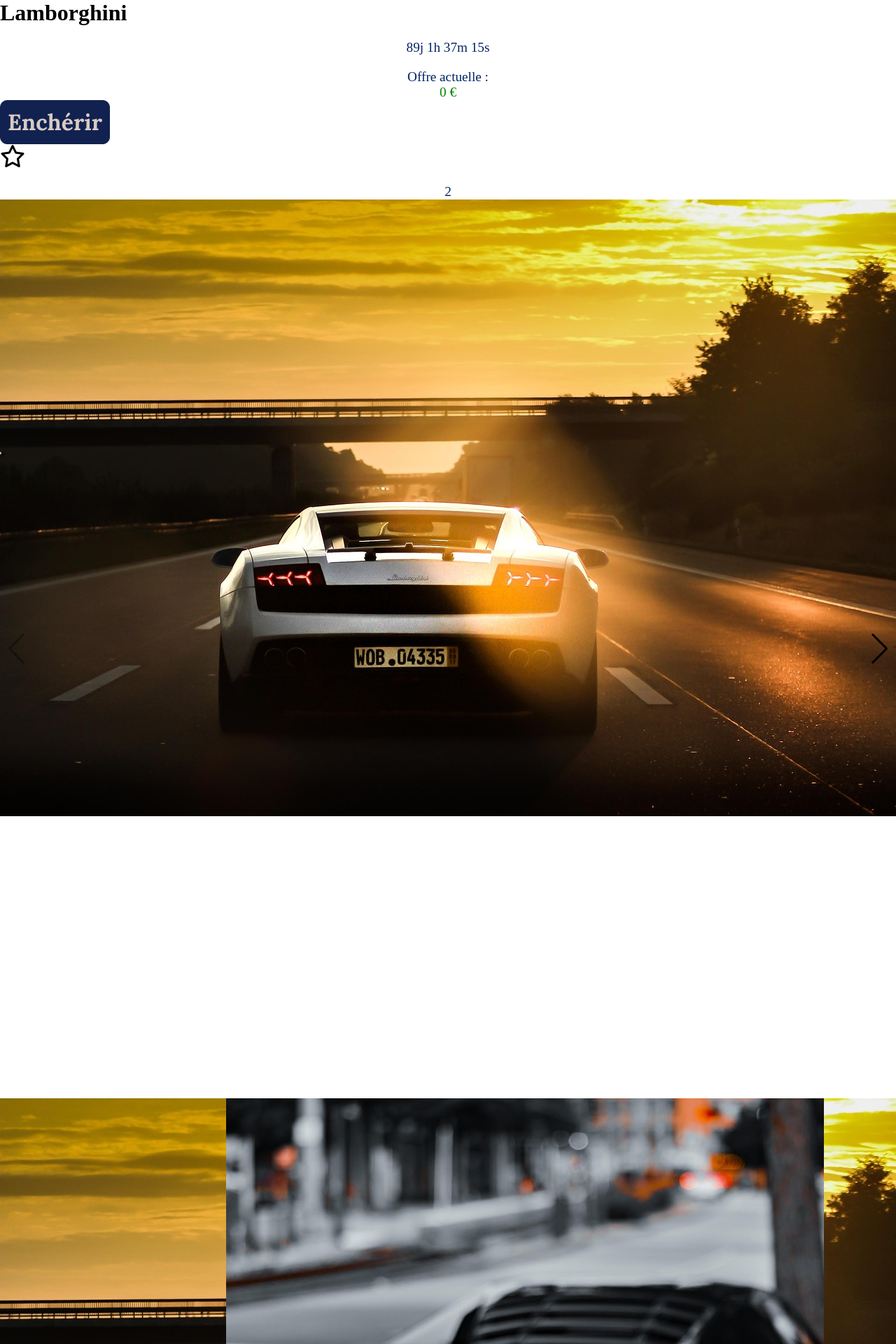
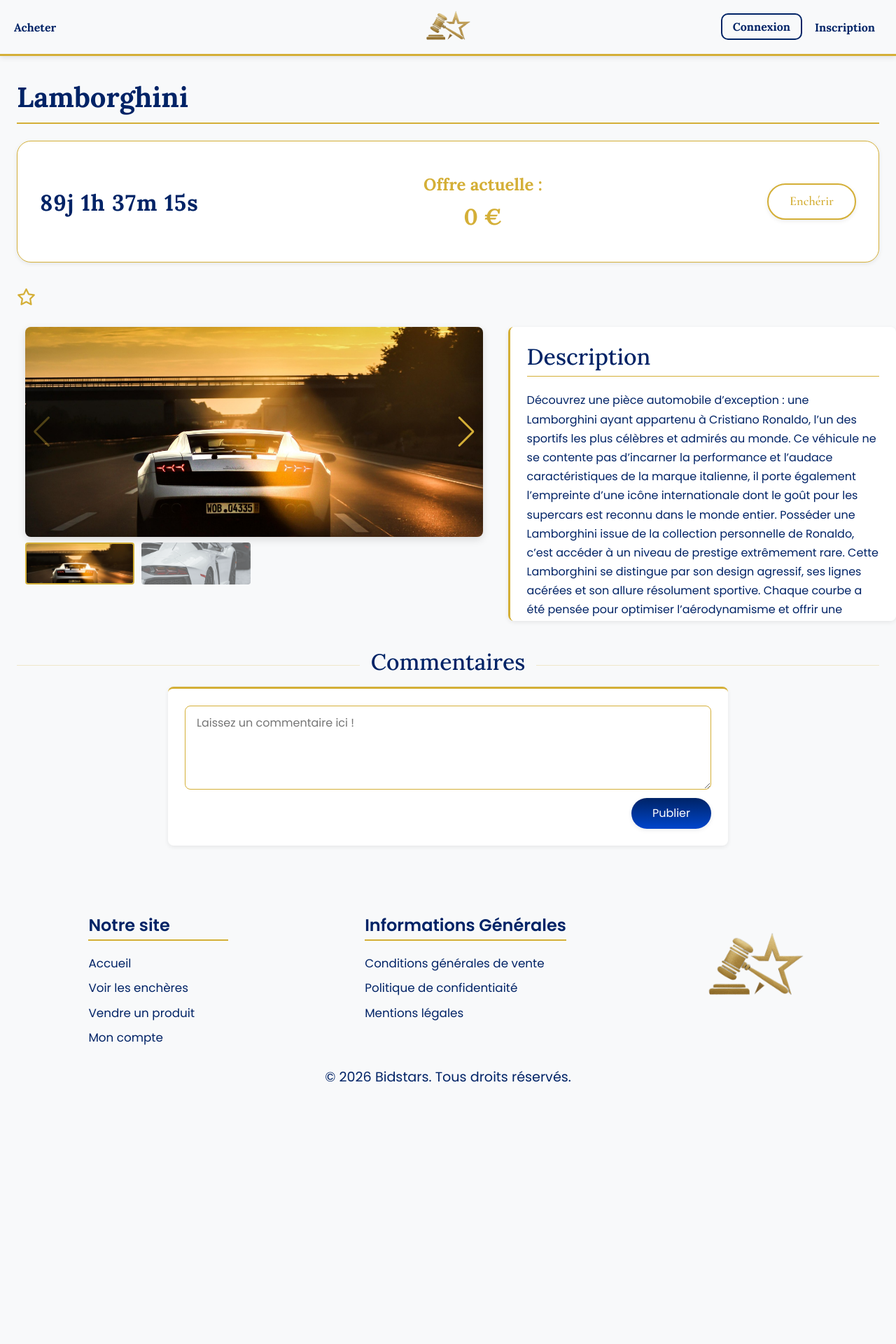
Before and after one commit to MIWOUB/2025-sae-site-encheres-celebrite, a PHP site: page /index.php?action=product&id=1 in a window 1280 px wide. Shown: the top 1920 px of the page at 70% size. After the commit the page ends 1546 px from the top, so only its background shows below. Run offline with PHP 8.4, Linux system fonts and the light colour scheme; data comes from the database, SQL or seed files in the repository; some libraries are stand-ins or nearby versions.

Commit message:
feat(product): amélioration CSS page produit

```diff
--- a/newMVC/templates/Style/product.css
+++ b/newMVC/templates/Style/product.css
@@ -1,28 +1,5 @@
-:root {
-    --Sapphire: #3C507D;
-    --Royal-blue: #112250;
-    --Quicksand: #E0C58F;
-    --Swan-wing: #F5F0E9;
-    --Sheelstone: #D9CBC2;
-    --Gold: #D2A047;
-    --Green: #3A7F4F;
-    --Red: #C0392B;
 
-    --H1-font: "Lora", serif;
-    --H1-size: 40px;
-    --H1-weight: 700;
-
-    --H2-font: "Lora", serif;
-    --H2-size: 32px;
-    --H2-weight: 700;
-
-    --H3-font: "Lora", serif;
-    --H3-size: 24px;
-    --H3-weight: 700;
-
-    --p-font: "Poppins", serif;
-    --p-size: 16px;
-}
+@import url('../style/variables.css');
 
 * {
     margin: 0;
@@ -30,189 +7,309 @@
     box-sizing: border-box;
 }
 
-/* POP UP */
+body {
+    margin: 0;
+    padding: 0;
+    background-color: var(--color-background);
+}
+main {
 
-.popup {
-    display: none;
-    position: fixed;
-    top: 0;
-    left: 0;
-    width: 100%;
-    height: 100%;
-    background: rgba(17, 34, 80, 0.5);
-    z-index: 1000;
+    max-width: 100%;
+    padding: 40px 24px;
+    padding-top: calc(var(--navbar-height) + 40px);
+    background-color: var(--color-background);
+    font-family: var(--font-body);
+    color: var(--color-blue);
 }
 
-#closeBtn {
-    position: absolute;
-    top: -15px;
-    right: -15px;
-    background-color: var(--Gold);
-    padding: 20px;
-    border: 2px solid var(--Gold);
-    border-radius: 50px;
+/* ============================================ */
+/* TITRE H1                                     */
+/* ============================================ */
+
+main h1 {
+    font-family: var(--font-title);
+    font-size: var(--text-h1);
+    font-weight: 700;
+    color: var(--color-blue);
+    margin-bottom: 24px;
+    padding-bottom: 12px;
+    border-bottom: 2px solid var(--color-gold);
 }
 
-#closeBtn span {
-    top: 50%;
-    left: 50%;
-    height: 3px;
-    width: 60%;
-    background-color: var(--Royal-blue);
-    border-radius: 25px;
-    position: absolute;
+/* ============================================ */
+/* BLOC HAUT DE PAGE : timer + prix + bouton    */
+/* ============================================ */
+
+.product-header {
+    display: flex;
+    align-items: center;
+    justify-content: space-between;
+    flex-wrap: wrap;
+    gap: 20px;
+    background-color: var(--color-white);
+    border: 1px solid var(--color-gold);
+    border-radius: var(--radius-md);
+    padding: 24px 32px;
+    margin-bottom: 32px;
+    box-shadow: var(--shadow-sm);
 }
 
-#closeBtn span:nth-child(1) {
-    transform: translate(-50%, -50%) rotate(45deg);
+/* Timer */
+.timer {
+    font-family: var(--font-title);
+    font-size: var(--text-h2);
+    font-weight: 700;
+    color: var(--color-blue);
+    letter-spacing: 1px;
+    white-space: nowrap;
 }
 
-#closeBtn span:nth-child(2) {
-    transform: translate(-50%, -50%) rotate(-45deg);
+/* Bloc prix */
+.product-price p {
+    font-family: var(--font-title);
+    font-size: var(--text-h3);
+    font-weight: 700;
+    color: var(--color-gold);
+    text-align: center;
 }
 
-.popup div {
-    position: relative;
-    top: 100px;
-    background-color: var(--Swan-wing);
-    color: var(--Royal-blue);
-    margin: 10px auto;
-    padding: 20px;
-    width: 400px;
-    border-radius: 20px;
-    font-size: var(--H3-size);
-    font-family: var(--H3-font);
+.product-price span {
+    display: block;
+    font-family: var(--font-title);
+    font-size: var(--text-h2);
+    font-weight: 700;
+    color: var(--color-gold) !important;
+    margin-top: 4px;
 }
 
-.popup div h2 {
-    padding-top: 10px;
-    text-align: center;
-    font-size: var(--H2-size);
-    font-family: var(--H2-font);
-    font-weight: normal;
-    margin: 10px;
+/* Bouton enchérir */
+#bid_button {
+    display: inline-block;
+    padding: 10px 30px;
+    border-radius: var(--radius-lg);
+    background: var(--color-white);
+    border: 2px solid var(--color-gold);
+    color: var(--color-gold);
+    font-family: var(--font-accent);
+    font-size: 1.15rem;
+    font-weight: 600;
+    cursor: pointer;
+    box-shadow: var(--shadow-sm);
+    transition: transform 0.25s ease, box-shadow 0.25s ease, background-color 0.25s ease;
 }
 
-.popup-form {
-    margin-top: 10px;
+#bid_button:hover {
+    background: var(--color-gold);
+    color: var(--color-white);
+    box-shadow: var(--shadow-md);
+    transform: translateY(-4px) scale(1.06);
+}
+
+/* Favori */
+#fav {
+    font-size: 1.5rem;
+    color: var(--color-gold);
+    cursor: pointer;
+    transition: none;
+    display: inline-block;
+    margin-bottom: 24px;
+}
+
+#fav:hover {
+    transform:none;
+}
+
+/* ============================================ */
+/* LAYOUT IMAGE + DESCRIPTION                   */
+/* ============================================ */
+
+.product-layout {
+    display: grid;
+    grid-template-columns: 55% 45%;
+    gap: 24px;
+    align-items: start;
+    margin-bottom: 40px;
+}
+
+.container {
+    width: 100%;
+    min-width: 0;
+}
+
+.mySwiper2 {
+    width: 100%;
+    border-radius: var(--radius-sm);
+    overflow: hidden;
+    box-shadow: var(--shadow-md);
+}
+
+.mySwiper2 img {
+    width: 100%;
+    height: 300px;
+    object-fit: cover;
+    display: block;
+}
+
+.mySwiper {
+    margin-top: 8px;
+    width: 100%;
+}
+
+.mySwiper img {
+    width: 100%;
+    height: 60px;
+    object-fit: cover;
+    border-radius: 4px;
+    opacity: 0.6;
+    transition: opacity 0.2s ease;
+}
+
+.mySwiper .swiper-slide-thumb-active img {
+    opacity: 1;
+    border: 2px solid var(--color-gold);
+}
+
+/* Description droite */
+#product-description {
+    background-color: var(--color-white);
+    border-radius: var(--radius-sm);
+    padding: 24px;
+    box-shadow: var(--shadow-sm);
+    border-left: 3px solid var(--color-gold);
+    max-height: 420px;
+    overflow-y: auto;
+}
+
+#product-description h2 {
+    font-family: var(--font-title);
+    font-size: var(--text-h2);
+    color: var(--color-blue);
+    margin-bottom: 16px;
+    padding-bottom: 8px;
+    border-bottom: 1px solid var(--color-gold);
+}
+
+#product-description p {
+    font-family: var(--font-body);
+    font-size: var(--text-body);
+    color: var(--color-blue);
+    line-height: 1.7;
+    text-align: left;
+}
+
+/* ============================================ */
+/* COMMENTAIRES                                 */
+/* ============================================ */
+
+.product-title {
+    display: flex !important;
+    align-items: center;
+    gap: 16px;
+    margin-bottom: 40px 0 24px 0;
+    text-align: left;
+}
+
+.product-title hr {
+    flex: 1;
+    border: none;
+    border-top: 1px solid var(--color-gold);
+}
+
+.product-title h2 {
+    font-family: var(--font-title);
+    font-size: var(--text-h2);
+    color: var(--color-blue);
+    white-space: nowrap;
+    text-align: left !important;
+}
+
+#product-comment {
+    max-width: 800px;
+    margin: 0 auto;
+    display: flex;
+    flex-direction: column;
+    gap: 16px;
+    margin-bottom: 60px;
+}
+
+#product-comment h3 {
+    font-family: var(--font-body);
+    font-size: var(--text-sm);
+    color: var(--color-sapphire);
+    font-weight: 600;
+    margin-bottom: 4px;
+}
+
+#product-comment h3 a {
+    color: var(--color-gold);
+    text-decoration: none;
+}
+
+#product-comment h3 a:hover {
+    text-decoration: underline;
+}
+
+#product-comment > p {
+    font-family: var(--font-body);
+    font-size: var(--text-body);
+    color: var(--color-blue);
+    background: var(--color-white);
+    border-left: 3px solid var(--color-gold);
+    border-radius: var(--radius-sm);
+    padding: 12px 16px;
+    box-shadow: var(--shadow-sm);
+    margin-bottom: 8px;
+}
+
+/* Formulaire commentaire */
+#comment-form {
     display: flex;
     flex-direction: column;
     gap: 12px;
-    text-align: center;
+    margin-top: 8px;
+    background: var(--color-white);
+    border-radius: var(--radius-sm);
+    padding: 24px;
+    box-shadow: var(--shadow-sm);
+    border-top: 3px solid var(--color-gold);
 }
 
-.popup-form label {
-    text-align: center;
-    padding: 10px;
-}
-
-input {
-    font-size: var(--H2-size);
-    font-family: var(--H2-font);
-    text-align: center;
-    color: var(--Royal-blue);
-    background-color: var(--Swan-wing);
-    border: 1px solid var(--Royal-blue);
-    border-radius: 10px;
-    box-shadow: none;
+#comment-comment {
+    width: 100%;
+    min-height: 120px;
+    padding: 12px 16px;
+    border: 1px solid var(--color-gold);
+    border-radius: var(--radius-sm);
+    font-family: var(--font-body);
+    font-size: var(--text-body);
+    color: var(--color-blue);
+    background-color: var(--color-white);
+    resize: vertical;
     outline: none;
 }
 
-.error-msg {
-    color: var(--Red);
+#comment-comment:focus {
+    border-color: var(--color-blue);
+    box-shadow: var(--shadow-sm);
 }
 
-.btn {
-    color: var(--Sheelstone);
-    background-color: var(--Royal-blue);
-    border: 1px solid var(--Royal-blue);
-    border-radius: 10px;
-    font-size: var(--H2-size);
-    font-family: var(--H2-font);
-    font-weight: var(--H2-weight);
-    padding: 10px;
+/* Bouton Publier */
+#comment-form button {
+    align-self: flex-end;
+    padding: 10px 30px;
+    border-radius: var(--radius-lg);
+    background: var(--gradient-blue);
+    color: var(--color-white);
+    font-size: var(--text-body);
+    font-family: var(--font-body);
+    border: none;
+    cursor: pointer;
+    box-shadow: var(--shadow-sm);
+    transition: transform 0.25s ease, box-shadow 0.25s ease;
 }
 
-.btn-second {
-    color: var(--Royal-blue);
-    background-color: var(--Swan-wing);
-    border: 1px solid var(--Royal-blue);
-    border-radius: 10px;
-    font-size: var(--H2-size);
-    font-family: var(--H2-font);
-    font-weight: var(--H2-weight);
-    padding: 10px;
+#comment-form button:hover {
+    background: var(--color-blue-light);
+    box-shadow: var(--shadow-md);
+    transform: translateY(-4px) scale(1.05);
 }
-
-/* TOAST */
-
-#toastBox {
-    position: fixed;
-    bottom: 30px;
-    right: 30px;
-    display: flex;
-    align-items: flex-end;
-    flex-direction: column;
-    overflow: hidden;
-    padding: 20px;
-}
-
-.toast {
-    width: 400px;
-    height: 80px;
-    background: white;
-    font-weight: 500;
-    margin: 15px 0;
-    box-shadow: 0 0 20px black;
-    z-index: 100000;
-    display: flex;
-    align-items: center;
-    position: relative;
-    transform: translateX(100%);
-    animation: moveToast 0.5s linear forwards;
-}
-
-@keyframes moveToast {
-    100%  {
-        transform: translateX(0);
-    }
-}
-
-.toast i {
-    margin: 0 20px;
-    font-size: 35px;
-    color: green;
-}
-
-.toast.error i {
-    color: red;
-}
-
-.toast.invalid i {
-    color: orange;
-}
-
-.toast::after {
-    content: '';
-    position: absolute;
-    left: 0;
-    bottom: 0;
-    width: 100%;
-    height: 5px;
-    background: green;
-    animation: toastAnim 5s linear forwards;
-}
-
-.toast.error::after {
-    background: red;
-}
-
-.toast.invalid::after {
-    background: orange;
-}
-
-@keyframes toastAnim {
-    100% {
-        width: 0;
-    }
-}
--- a/newMVC/templates/preset/layout.php
+++ b/newMVC/templates/preset/layout.php
@@ -20,8 +20,7 @@ if (isset($_SESSION['user'])) {
     <link rel="icon" type="image/x-icon" href="/favicon.ico">
     <link rel="preconnect" href="https://fonts.googleapis.com">
     <link rel="preconnect" href="https://fonts.gstatic.com" crossorigin>
-    <link href="https://fonts.googleapis.com/css2?family=Lora:ital,wght@0,400..700;1,400..700&display=swap"
-        rel="stylesheet">
+    <link href="https://fonts.googleapis.com/css2?family=Lora:ital,wght@0,400..700;1,400..700&family=Poppins:wght@400;500;600&family=Cormorant+Garamond:wght@400;600&display=swap" rel="stylesheet">
 </head>
 
 <body>
--- a/newMVC/templates/product.php
+++ b/newMVC/templates/product.php
@@ -12,7 +12,7 @@ $script = "templates/JS/favorite.js";
 
 <?php ob_start(); ?>
 
-<!-- <?php include('preset/header.php'); ?> -->
+<?php include('preset/header.php'); ?>
 <link rel="stylesheet" href="https://cdn.jsdelivr.net/npm/swiper@11/swiper-bundle.min.css" />
 <link href="templates/style/stylePopup.css" rel="stylesheet" />
 
@@ -26,39 +26,32 @@ $script = "templates/JS/favorite.js";
 <main>
     <h1><?= $p['title']; ?></h1>
 
+    <div class="product-header">
         <p class="timer" data-end="<?= htmlspecialchars($p['end_date']) ?>"></p>
-
         <div class="product-price">
-        <?php if ($current_price === null) {
-            $current_price = $p['start_price'];
-        }
-        ?>
-        <p>Offre actuelle : <br><span style="color: green">
-                <?= htmlspecialchars(number_format($current_price, 0, ',', ' ')) ?> €
-            </span>
+            <?php if ($current_price === null) { $current_price = $p['start_price']; } ?>
+            <p>Offre actuelle :<br>
+                <span><?= htmlspecialchars(number_format($current_price, 0, ',', ' ')) ?> €</span>
             </p>
+        </div>
+        <button class="main_btn" id="bid_button" type="button" onclick="ouvrirPopup('BidForm')">Enchérir</button>
+    </div>
+    <div id="fav" data-is-fav="<?= $isFav ? 'true' : 'false' ?>">
+        <?= $isFav ? '<i class="fa-solid fa-star"></i>' : '<i class="fa-regular fa-star"></i>'; ?>
     </div>
 
     <input id="currentPrice" type="hidden" name="currentPrice" value=<?= $current_price ?>>
     <input id="idProduct" type="hidden" name="idProduct" value=<?= $p['id_product'] ?>>
 
-    <button class="btn" id="bid_button" type="button" onclick="ouvrirPopup('BidForm')">Enchérir</button>
 
+    <div class="product-layout">
 
-    <div style="font-size: 2em" data-is-fav="<?= $isFav ? 'true' : 'false' ?>" id="fav">
-        <?= $isFav ? '<i class="fa-solid fa-star"></i>' : '<i class="fa-regular fa-star"></i>'; ?>
-    </div>
-    <p><?= $like ?></p>
-
-
-
-
-    <!-- Swiper -->
+    <!-- Swiper GAUCHE -->
     <div class="container">
         <?php if (empty($images)) { ?>
             <p>Aucune image disponible pour cette annonce.</p>
         <?php } else { ?>
-            <div style="--swiper-navigation-color: #000000; --swiper-pagination-color: #000000;" class="swiper mySwiper2">
+            <div style="--swiper-navigation-color: var(--color-gold); --swiper-pagination-color: var(--color-gold);" class="swiper mySwiper2">
                 <div class="swiper-wrapper">
                     <?php foreach ($images as $image) { ?>
                         <div class="swiper-slide">
@@ -66,12 +59,8 @@ $script = "templates/JS/favorite.js";
                         </div>
                     <?php } ?>
                 </div>
-                <div class="swiper-button-wrapper">
                 <div class="swiper-button-next"></div>
-                </div>
-                <div class="swiper-button-wrapper">
                 <div class="swiper-button-prev"></div>
-                </div>
             </div>
             <div thumbsSlider="" class="swiper mySwiper">
                 <div class="swiper-wrapper">
@@ -85,10 +74,13 @@ $script = "templates/JS/favorite.js";
         <?php } ?>
     </div>
 
+    <!-- Description DROITE -->
     <section id="product-description">
         <h2>Description</h2>
-        <p><?= htmlspecialchars(strip_tags($p['description'])) ?></p>
+        <p><?= strip_tags($p['description']) ?></p>
     </section>
+
+</div>
 
 <section class="product-title">
         <hr>
@@ -98,28 +90,23 @@ $script = "templates/JS/favorite.js";
 
     <section id="product-comment">
         <?php foreach ($comments as $comment) { ?>
-            <h3><a
-                    href="index.php?action=user&id=<?= $comment['id_user'] ?>"><?= htmlspecialchars(strip_tags($comment['full_name'])) ?></a><?= " " . $comment["comment_date"] ?>
+            <h3>
+                <a href="index.php?action=user&id=<?= $comment['id_user'] ?>">
+                    <?= htmlspecialchars(strip_tags($comment['full_name'])) ?>
+                </a>
+                <?= " " . $comment["comment_date"] ?>
             </h3>
             <p><?= htmlspecialchars(strip_tags($comment['comment'])) ?></p>
         <?php } ?>
         <form id="comment-form" method="POST" action="index.php?action=addComment">
             <input type="hidden" name="id" value=<?= $p['id_product'] ?>>
-            <br>
-            <textarea id="comment-comment" name="comment" placeholder="Laissez un commentaire ici !" type="text"
-                required></textarea>
-            <br>
-            <button class="btn" type="submit">Publier</button>
+            <textarea id="comment-comment" name="comment" placeholder="Laissez un commentaire ici !" required></textarea>
+            <button type="submit">Publier</button>
         </form>
     </section>
-</main>
 
-<!-- <section>
-    <form method="POST" action="index.php?action=deleteProduct">
-        <input type="hidden" name="id" value=<?= $p['id_product'] ?>>
-        <button type="submit">Supprimer</button>
-    </form>
-</section> -->
+
+
 
 <?php include('preset/footer.php'); ?>
 
```
Lines whose indentation alone changed are shown as unchanged.
